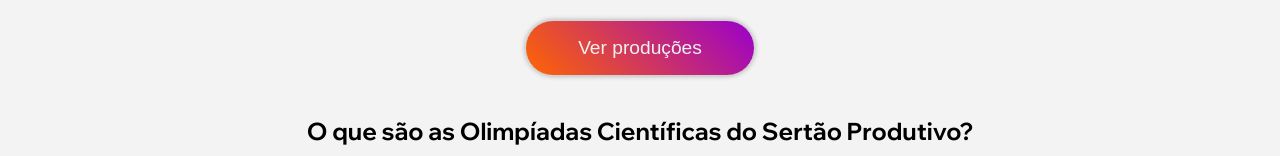
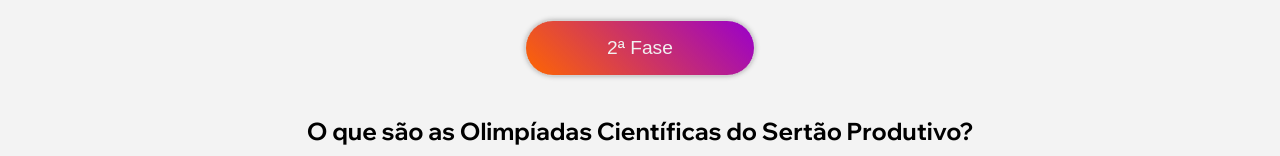
Before and after one commit to pedroluca/olimpiadas-cientificas, a React (Vite) app: page / in a window 1280 px wide. Shown: the part 880-1036 px from the top of the page. Built offline with nearby package versions, Linux system fonts and the light colour scheme; no server answers.

Commit message:
fix: change button name in home

```diff
--- a/src/pages/Home/Home.jsx
+++ b/src/pages/Home/Home.jsx
@@ -28,7 +28,7 @@ export function Home() {
       </section>
       <section className="container sessao-texto primeira-sessao">
         <h2>Ideias inovadoras dos estudantes participantes da 2ª fase da 1ª Olimpíada Científica do Sertão Produtivo</h2>
-        <BotaoPrincipal type="button" classe="btn-wd-md" btnClick={() => window.location.href = 'videos'}>Ver produções</BotaoPrincipal>
+        <BotaoPrincipal type="button" classe="btn-wd-md" btnClick={() => window.location.href = 'videos'}>2ª Fase</BotaoPrincipal>
         <h2>O que são as Olimpíadas Científicas do Sertão Produtivo?</h2>
         <p>As Olimpíadas Científicas do Sertão Produtivo - na Trilha da Ciência, trata- se de um projeto de extensão vinculado ao Instituto Federal de Ciência e Tecnologia Baiano - IF Baiano Campus Guanambi, aprovado junto a Chamada CNPq/MCTI nº 03/2023 - Olimpíadas Científicas, que incluirá ações que irão reunir trabalhos de natureza científica, em geral, que serão desenvolvidos por jovens estudantes do ensino médio e  técnico, nas mais diversas áreas do conhecimento, sob a orientação de professores responsáveis nas suas referidas escolas presentes no do Território Sertão Produtivo.</p>
         <h2>Quem pode se inscrever?</h2>
@@ -58,7 +58,8 @@ export function Home() {
       </section>
       <section className="container sessao-texto sessao-bg">
         <h2>O desafio está lançado! Venha para as Olimpíadas Científicas do Sertão Produtivo e aumente seu conhecimento.</h2>
-        <BotaoPrincipal type="button" classe="btn-wd-md" btnClick={() => openPDF('lista-classificados.pdf')}>Lista de classificados</BotaoPrincipal>
+        <p>Confira as produções dos alunos classificados para a 2ª fase:</p>
+        <BotaoPrincipal type="button" classe="btn-wd-md" btnClick={() => window.location.href = 'videos'}>2ª Fase</BotaoPrincipal>
       </section>
       <section className="container sessao-texto">
         <h2>Premiação</h2>
```
Also changed, not shown: 2 other files (tests, documents, lock files or other folders).
